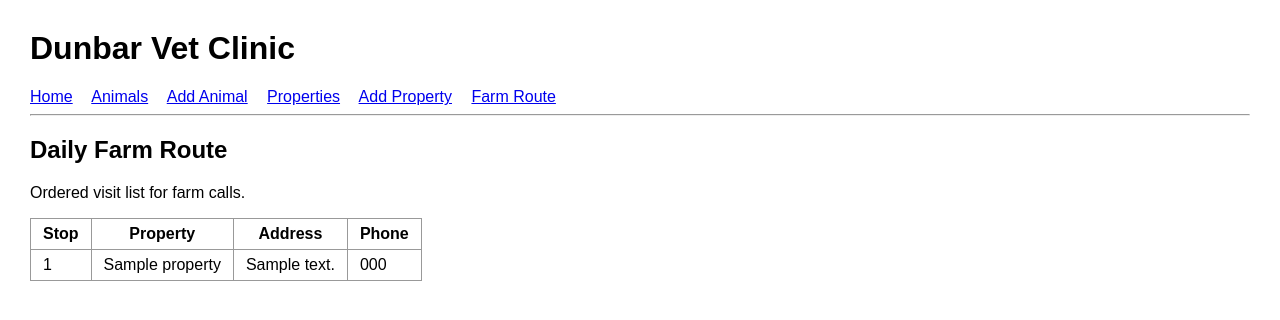
After one commit to shenghan6/dunbar-vet-appointments, a Flask app: page /route in a window 1280 px wide. The commit adds this page. Shown: the top 320 px of the page. Run offline with Flask 3, Linux system fonts and the light colour scheme; tables that the repository leaves empty hold one stand-in row (values such as "Sample post").

Commit message:
feat(DV-10): add farm route view ordered by property

```diff
--- a/app.py
+++ b/app.py
@@ -81,6 +81,11 @@ def add_property():
         return redirect(url_for('properties'))
     return render_template('add_property.html')
 
+@app.route('/route')
+def route_view():
+    properties = Property.query.order_by(Property.name).all()
+    return render_template('route.html', properties=properties)
+
 with app.app_context():
     db.create_all()
 
--- a/templates/base.html
+++ b/templates/base.html
@@ -16,6 +16,8 @@
         <a href="/animals/add">Add Animal</a>
         <a href="/properties">Properties</a>
         <a href="/properties/add">Add Property</a>
+        <a href="/route">Farm Route</a>
+
 
     </nav>
     <hr>
--- /dev/null
+++ b/templates/route.html
@@ -0,0 +1,16 @@
+{% extends "base.html" %}
+{% block content %}
+<h2>Daily Farm Route</h2>
+<p>Ordered visit list for farm calls.</p>
+<table>
+    <tr><th>Stop</th><th>Property</th><th>Address</th><th>Phone</th></tr>
+    {% for p in properties %}
+    <tr>
+        <td>{{ loop.index }}</td>
+        <td>{{ p.name }}</td>
+        <td>{{ p.address }}</td>
+        <td>{{ p.contact_phone }}</td>
+    </tr>
+    {% endfor %}
+</table>
+{% endblock %}
```
